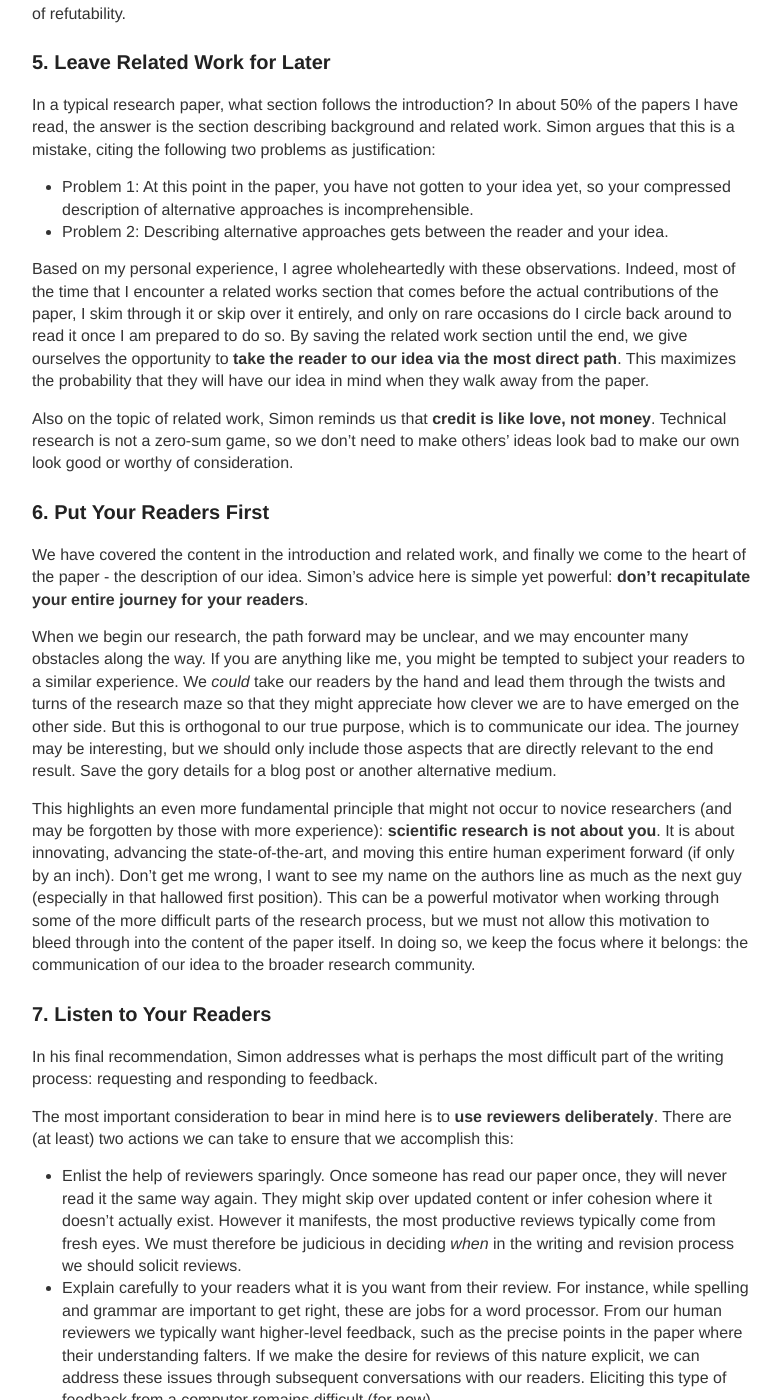
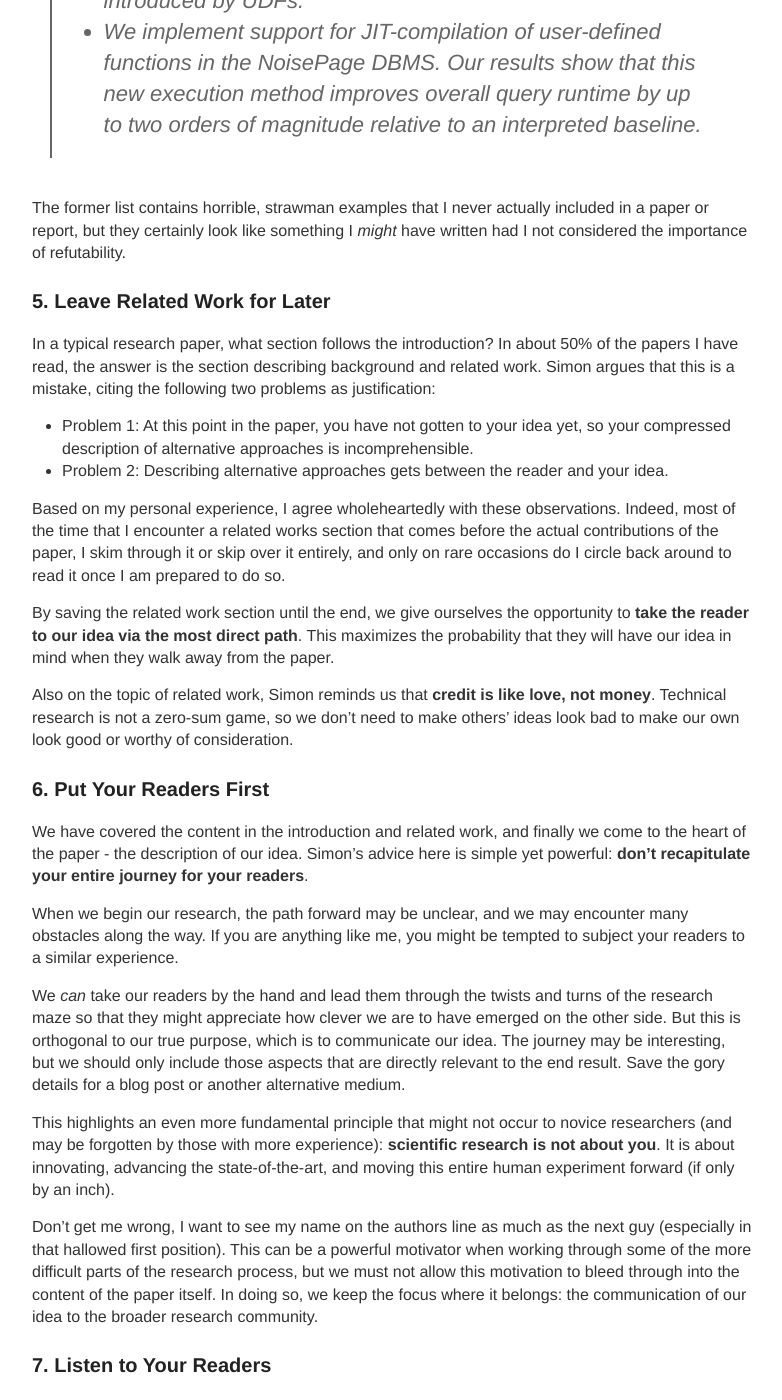
Before and after one commit to turingcompl33t/turingcompl33t.github.io, a Jekyll site: the page built from _posts/2021-7-17-How-To-Great-Research-Paper.md, in a window 1280 px wide and 1400 px high, scrolled down 5935 px. Shown: the whole window, without its empty margins (248-1030 px from the left). Built offline with Jekyll 4.4.1, drawn with Linux system fonts in a browser that asks for light colours; some of the changed text lies outside the part shown.

```diff
--- a/_posts/2021-7-17-How-To-Great-Research-Paper.md
+++ b/_posts/2021-7-17-How-To-Great-Research-Paper.md
@@ -27,7 +33,11 @@ Instead of waiting until after the research is complete to begin writing the pap
 - **It forces us to clarify our idea.** When an idea exists only in your head, it is much easier to avoid consideration of its complexities or hide an imprecise understanding. Articulating the idea in writing exposes these weaknesses.
 - **It helps direct the research we will conduct.** When we only begin to write the paper after the research is complete, we constrain ourselves to writing the paper that is enabled by the research. If we begin the research process with the paper, we can instead write _the paper that could be_ - the best version of the paper that addresses our idea - and conduct the research necessary to realize it.
 
-This is one of the suggestions from Simon's presentation that I regret not considering sooner. As mentioned above, I have already completed some of the core implementation aspects of my research, and am only now beginning to think about writing and how I want the paper to look. While the two points above are certainly relevant to my situation as well, I feel another detrimental aspect of the "traditional approach" arises in the context of related works. In beginning my research, I read the papers that I thought directly relevant and stopped there. I have since read a significantly-larger subset of the relevant papers in my field, and I find my conception of how my research fits into this broader picture changing as a result. Ultimately I don't think this will kill the paper, but it certainly introduces additional work - work that may have been elided had I heeded Simon's first suggestion.
+This is one of the suggestions from Simon's presentation that I regret not considering sooner. As mentioned above, I have already completed some of the core implementation aspects of my research, and am only now beginning to think about writing and how I want the paper to look.
+
+While the two points above are certainly relevant to my situation as well, I feel another detrimental aspect of the "traditional approach" arises in the context of related works. In beginning my research, I read the papers that I thought directly relevant and stopped there. I have since read a significantly-larger subset of the relevant papers in my field, and I find my conception of how my research fits into this broader picture changing as a result.
+
+Ultimately I don't think this will kill the paper, but it certainly introduces additional work - work that may have been elided had I heeded Simon's first suggestion.
 
 ### 2. Know What Your Idea Is
 
@@ -61,7 +71,9 @@ Now that we know _what_ our idea is, we need to figure out _how_ best to communi
 
 Anyone who has done any paper-reading should recognize this as the general structure of most research work. The critical insight that I took away from this section of Simon's presentation is that **there is a reason papers are structured this way.** That is, the typical or expected sections of a research paper are not just empty boxes with an attached label, waiting for us to fill them with content. Instead, **these are the sections that naturally emerge when we tell a story** which is ultimately what we should strive to do.
 
-Despite being very new to the process of writing research papers, I already find that I frequently get bogged-down in filling in the content that is expected of me in each section of the paper. This is the wrong way to think about the problem; indeed, it might even be the _opposite_ of the right way! The content in each section of the paper should be a consequence of the story we want to tell - it is not the goal in and of itself. This is a lesson that I learned again and again in English / Language Arts classes throughout high school and my undergraduate degree, but for some reason it never occurred to that it might be applicable to technical writing.
+Despite being very new to the process of writing research papers, I already find that I frequently get bogged-down in filling in the content that is expected of me in each section of the paper. This is the wrong way to think about the problem; indeed, it might even be the _opposite_ of the right way!
+
+The content in each section of the paper should be a consequence of the story we want to tell - it is not the goal in and of itself. This is a lesson that I learned again and again in English / Language Arts classes throughout high school and my undergraduate degree, but for some reason it never occurred to that it might be applicable to technical writing.
 
 ### 4. Nail Your Contributions to the Mast
 
@@ -73,7 +85,9 @@ Simon recommends a minimal introduction that consists of just the following two
 
 There are a number of good reasons for keeping the introduction concise, the most important being that the time and attention of our readers is limited. The introduction may be the only section of our paper that someone reads, and at the very least it is our first chance to capture readers' attention.
 
-Simon's advice on the best way to do this is to lead with a specific example. It is natural for us to want to provide sufficient context for the problem prior to proposing our solution, but more often than not this context hurts our introduction more than it helps it. We wander through several paragraphs of background information and motivation, and by the time we reach our idea, we have lost our reader's focus. The alternative is to immediately identify our little corner of the problem space and attack it directly. To use Simon's analogy, we should not waste our precious space in the introduction describing the entire mountain, instead we should quickly focus in on the molehill that our idea addresses.
+Simon's advice on the best way to do this is to lead with a specific example. It is natural for us to want to provide sufficient context for the problem prior to proposing our solution, but more often than not this context hurts our introduction more than it helps it. We wander through several paragraphs of background information and motivation, and by the time we reach our idea, we have lost our reader's focus.
+
+The alternative is to immediately identify our little corner of the problem space and attack it directly. To use Simon's analogy, we should not waste our precious space in the introduction describing the entire mountain, instead we should quickly focus in on the molehill that our idea addresses.
 
 To make this idea concrete, let's look at a specific example. The passage below is taken from the introductory section of a preliminary report on my research:
 
@@ -120,7 +134,9 @@ In a typical research paper, what section follows the introduction? In about 50%
 - Problem 1: At this point in the paper, you have not gotten to your idea yet, so your compressed description of alternative approaches is incomprehensible.
 - Problem 2: Describing alternative approaches gets between the reader and your idea.
 
-Based on my personal experience, I agree wholeheartedly with these observations. Indeed, most of the time that I encounter a related works section that comes before the actual contributions of the paper, I skim through it or skip over it entirely, and only on rare occasions do I circle back around to read it once I am prepared to do so. By saving the related work section until the end, we give ourselves the opportunity to **take the reader to our idea via the most direct path**. This maximizes the probability that they will have our idea in mind when they walk away from the paper.
+Based on my personal experience, I agree wholeheartedly with these observations. Indeed, most of the time that I encounter a related works section that comes before the actual contributions of the paper, I skim through it or skip over it entirely, and only on rare occasions do I circle back around to read it once I am prepared to do so.
+
+By saving the related work section until the end, we give ourselves the opportunity to **take the reader to our idea via the most direct path**. This maximizes the probability that they will have our idea in mind when they walk away from the paper.
 
 Also on the topic of related work, Simon reminds us that **credit is like love, not money**. Technical research is not a zero-sum game, so we don't need to make others' ideas look bad to make our own look good or worthy of consideration.
 
@@ -128,9 +144,13 @@ Also on the topic of related work, Simon reminds us that **credit is like love,
 
 We have covered the content in the introduction and related work, and finally we come to the heart of the paper - the description of our idea. Simon's advice here is simple yet powerful: **don't recapitulate your entire journey for your readers**.
 
-When we begin our research, the path forward may be unclear, and we may encounter many obstacles along the way. If you are anything like me, you might be tempted to subject your readers to a similar experience. We _could_ take our readers by the hand and lead them through the twists and turns of the research maze so that they might appreciate how clever we are to have emerged on the other side. But this is orthogonal to our true purpose, which is to communicate our idea. The journey may be interesting, but we should only include those aspects that are directly relevant to the end result. Save the gory details for a blog post or another alternative medium.
+When we begin our research, the path forward may be unclear, and we may encounter many obstacles along the way. If you are anything like me, you might be tempted to subject your readers to a similar experience.
 
-This highlights an even more fundamental principle that might not occur to novice researchers (and may be forgotten by those with more experience): **scientific research is not about you**. It is about innovating, advancing the state-of-the-art, and moving this entire human experiment forward (if only by an inch). Don't get me wrong, I want to see my name on the authors line as much as the next guy (especially in that hallowed first position). This can be a powerful motivator when working through some of the more difficult parts of the research process, but we must not allow this motivation to bleed through into the content of the paper itself. In doing so, we keep the focus where it belongs: the communication of our idea to the broader research community.
+We _can_ take our readers by the hand and lead them through the twists and turns of the research maze so that they might appreciate how clever we are to have emerged on the other side. But this is orthogonal to our true purpose, which is to communicate our idea. The journey may be interesting, but we should only include those aspects that are directly relevant to the end result. Save the gory details for a blog post or another alternative medium.
+
+This highlights an even more fundamental principle that might not occur to novice researchers (and may be forgotten by those with more experience): **scientific research is not about you**. It is about innovating, advancing the state-of-the-art, and moving this entire human experiment forward (if only by an inch).
+
+Don't get me wrong, I want to see my name on the authors line as much as the next guy (especially in that hallowed first position). This can be a powerful motivator when working through some of the more difficult parts of the research process, but we must not allow this motivation to bleed through into the content of the paper itself. In doing so, we keep the focus where it belongs: the communication of our idea to the broader research community.
 
 ### 7. Listen to Your Readers
 
```
Also changed, not shown: other parts of _posts/2021-7-17-How-To-Great-Research-Paper.md (+10 -4 lines).
